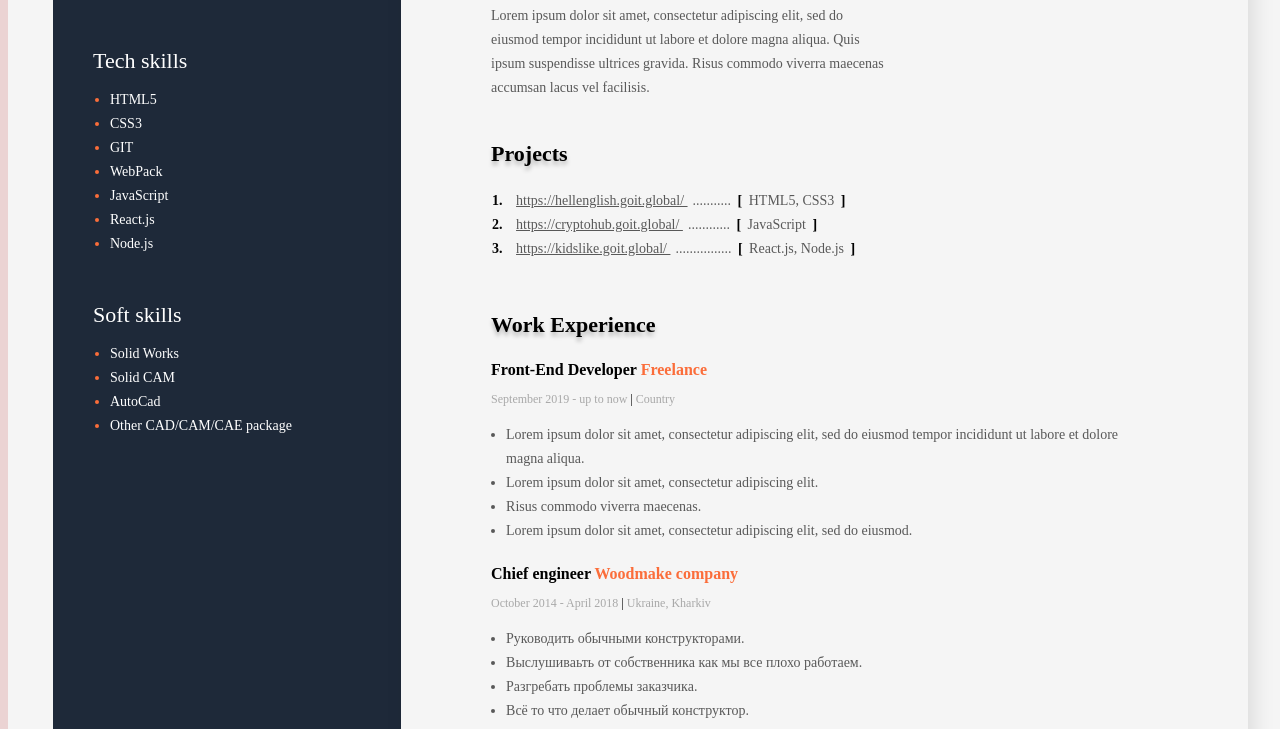
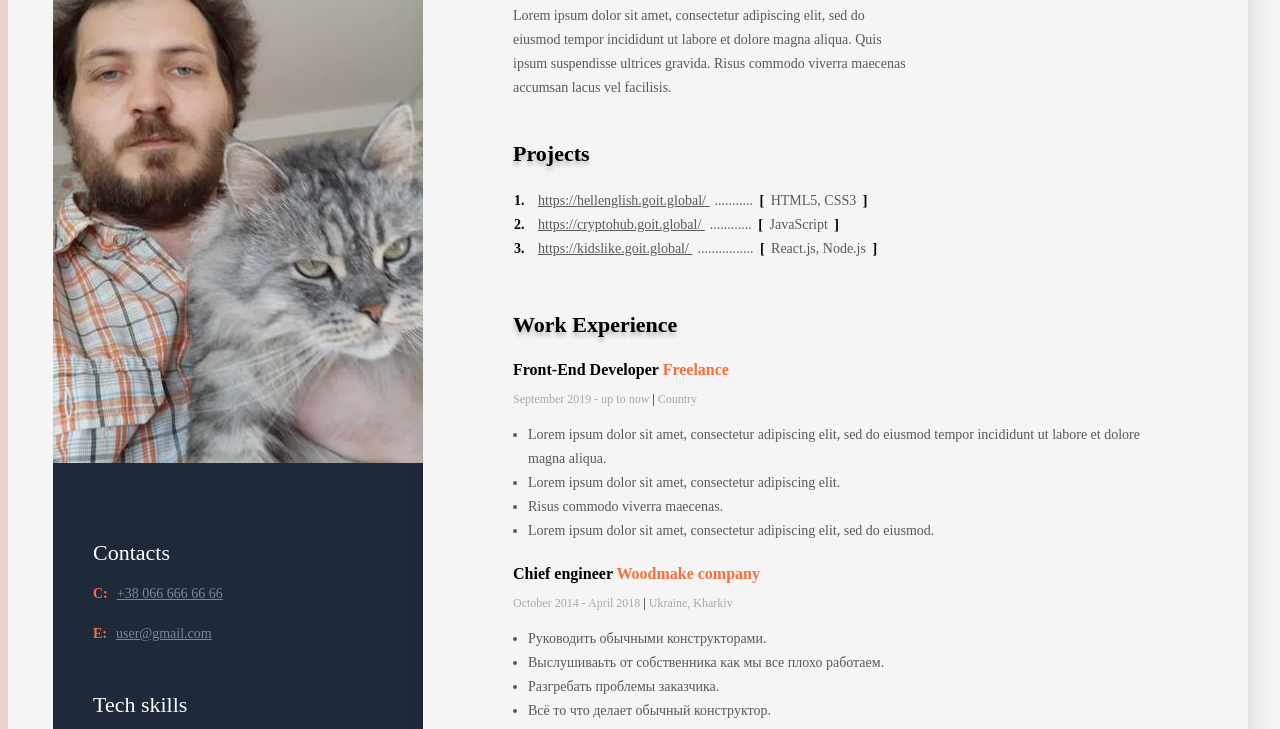
Before and after one commit to VadimVyalov/vebinar, a plain HTML site: page index.html in a window 1280 px wide. Shown: the part 283-1012 px from the top of the page. Drawn offline with Linux system fonts and the light colour scheme; the site is published under a folder, as on GitHub Pages, so addresses that start at the root find nothing.

Commit message:
Update index.html

```diff
--- a/index.html
+++ b/index.html
@@ -147,7 +147,7 @@
             </div>
             <!-- Side Bar -->
             <aside class="sidebar">
-                <img src="/img/my_photo.jpg" alt="user photo" class="photo" />
+                <img src="./img/my_photo.jpg" alt="user photo" class="photo" />
                 <!-- #contact -->
                 <div class="contactas">
                     <h3 class="sidebar_title">Contacts</h3>
```
